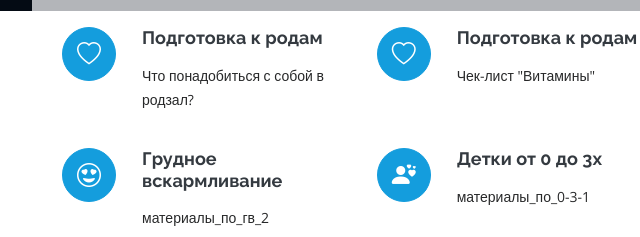
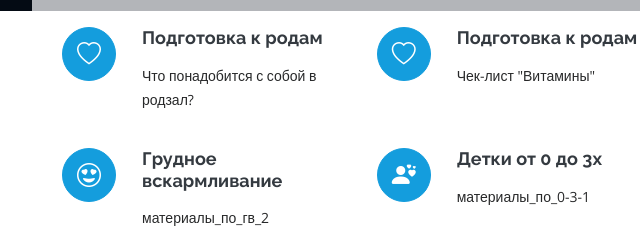
Before and after one commit to Teslajke/Kseniya-Bot-Landing, a plain HTML site: page index.html in a window 1280 px wide. Shown: the part 789-1026 px from the top of the page, 268-908 px from the left. Drawn offline with nearby package versions, Linux system fonts and the light colour scheme.

Commit message:
text fix

```diff
--- a/index.html
+++ b/index.html
@@ -757,7 +757,7 @@
             <div class="col-lg-4 col-md-6 icon-box" data-aos="fade-up">
               <div class="icon"><i class="bi bi-heart"></i></div>
               <h4 class="title"><a href="">Подготовка к родам</a></h4>
-              <p class="description">Что понадобиться с собой в родзал?</p>
+              <p class="description">Что понадобится с собой в родзал?</p>
             </div>
             <div
               class="col-lg-4 col-md-6 icon-box"
```
